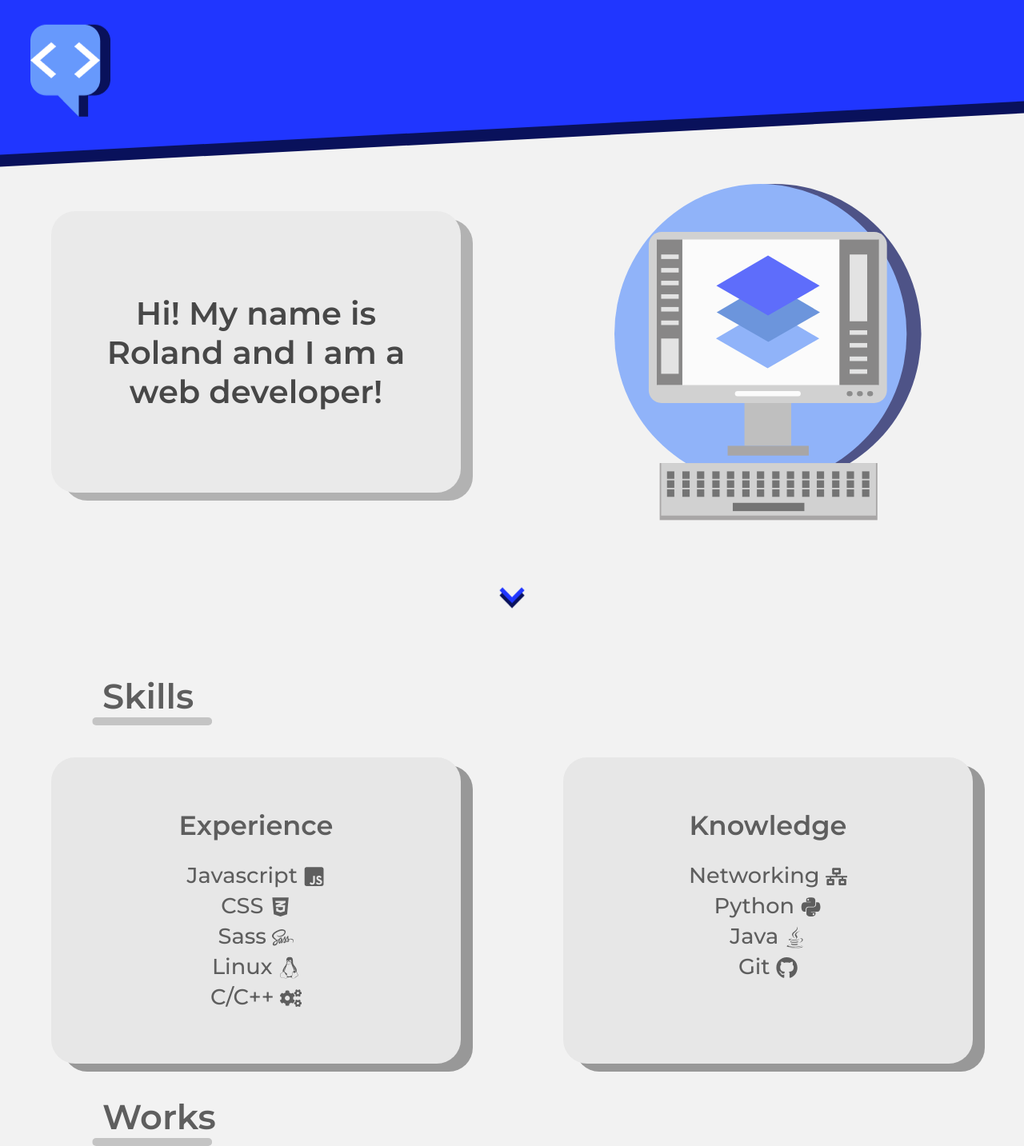
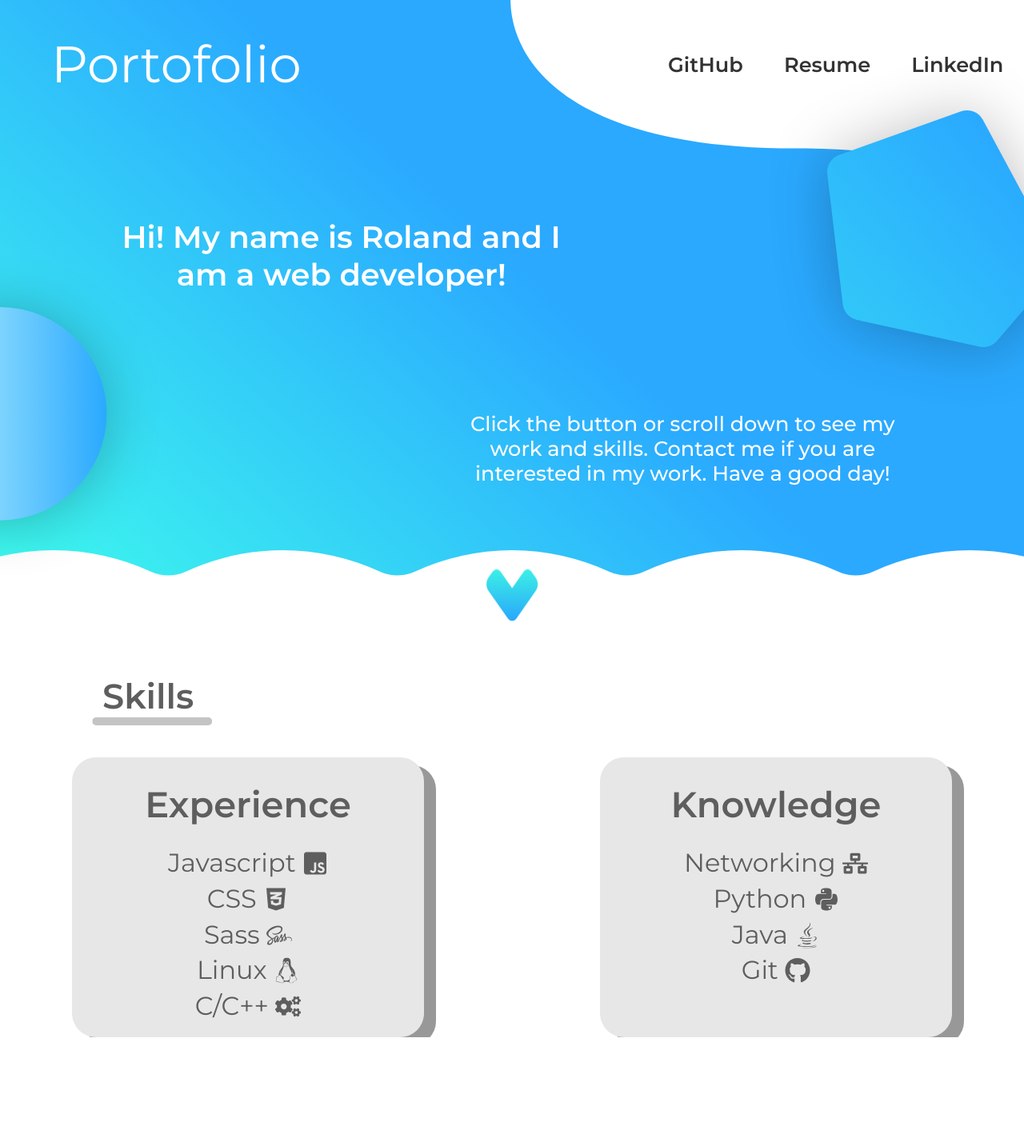
Before and after one commit to Rollo98/Portofolio, a React app: page / in a window 1280 px wide. Shown: the whole page at 80% size. After the commit the page ends 1297 px from the top, so only its background shows below. Built offline with nearby package versions, Linux system fonts and the light colour scheme.

Commit message:
remodel landing page

```diff
--- a/src/components/Header.js
+++ b/src/components/Header.js
@@ -5,15 +5,16 @@ const Header = () => {
   return (
     <div className="header">
       <div className="logo">
-        <img src={logo} alt="Logo" />
+        <h1>Portofolio</h1>
+        {/* <img src={logo} alt="Logo" /> */}
       </div>
-      {/* <div className="nav-buttons">
+      <div className="nav-buttons">
         <ul>
           <li>GitHub</li>
           <li>Resume</li>
           <li>LinkedIn</li>
         </ul>
-      </div> */}
+      </div>
     </div>
   )
 }
--- a/src/components/Hero.js
+++ b/src/components/Hero.js
@@ -1,6 +1,6 @@
 import React from 'react'
 import pc from '../assets/PC.svg'
-import arrow from '../assets/arrow.svg'
+import arrow from '../assets/UnionarrowGrad.svg'
 import { Link } from 'react-scroll'
 
 const Hero = () => {
@@ -10,7 +10,13 @@ const Hero = () => {
         <div className="title">
           <h1>Hi! My name is Roland and I am a web developer!</h1>
         </div>
-        <img className="pc" src={pc} alt="PC" />
+        <div className="subtitle">
+          <h2>
+            Click the button or scroll down to see my work and skills. Contact
+            me if you are interested in my work. Have a good day!
+          </h2>
+        </div>
+        {/* <img className="pc" src={pc} alt="PC" /> */}
       </div>
       <Link to="title-boxes" spy={true} smooth={true} duration={500}>
         <img className="arrow" src={arrow} alt="arrow" />
--- a/src/components/Main.js
+++ b/src/components/Main.js
@@ -11,7 +11,7 @@ const Main = () => {
       <Header />
       <Hero />
       <Skills />
-      <Works />
+      {/* <Works /> */}
     </div>
   )
 }
--- a/src/index.css
+++ b/src/index.css
@@ -5,12 +5,12 @@
 /* ------ Phone ------ */
 
 body {
-  height: 95vh;
+  height: 90vh;
   margin: 0;
   padding: 0;
   background-color: #F2F2F2;
-  /* background: url('./assets/Subtractbg.svg') no-repeat center; */
-  /* background-size: cover; */
+  background: url('./assets/Subtractbg.svg') no-repeat center;
+  background-size: cover;
   box-sizing: border-box
 }
 
@@ -21,64 +21,63 @@ body {
   padding: 0;
 }
 
-/* #left {
+#left {
+  display: none;
   width: 25vh;
   position: absolute;
   top: 40%;
 }
 
 #right {
+  display: none;
   right: 0;
+  top: 5%;
   width: 50vh;
   position: absolute;
   z-index: 1;
-} */
-
-li {
-  font-family: "Montserrat", sans-serif;
-  font-weight: 600;
-  font-size: 0.9em;
-  cursor: pointer;
 }
 
 .header {
-  margin-top: -5vh;
-  height: 25vh;
+  height: 20vh;
   width: 100vw;
-  background-color: #2036FF;
   display: grid;
-  transform: skewY(-3deg);
   grid-template-columns: 1fr 1fr;
-  -webkit-box-shadow: 0px 15px 0px 0px #09115b;
-  -moz-box-shadow: 0px 15px 0px 0px #09115b;
-  box-shadow: 0px 15px 0px 0px #09115b;
 }
 
 .logo {
   display: flex;
-  transform: skewY(3deg);
-  justify-content: flex-start;
+  margin: 0 5% 0 10%;
   align-items: center;
-  margin: 3vh 0 0 3vw;
+}
 
+.logo h1 {
+  font-family: "Montserrat", sans-serif;
+  font-weight: 400;
+  font-size: 30px;
+  font-size: 8vw;
+  color: white;
+}
+
+.nav-buttons {
+  display: none;
+  justify-content: flex-end;
 }
 
 .nav-buttons ul {
   display: flex;
-  transform: skewY(3deg);
-  justify-content: flex-end;
-  margin: 12vh 3vw 0 0;
+  flex-direction: row;
+  align-self: center;
 }
 
 .nav-buttons ul li {
-  -webkit-box-shadow: 15px 0px 0px 0px #09115b;
-  -moz-box-shadow: 15px 0px 0px 0px #09115b;
-  box-shadow: 15px 0px 0px 0px #09115b;
   list-style-type: none;
-  margin: 0 1vw;
-  background-color: #E7E7E7;
-  border-radius: 30px;
-  padding: 1vh 4vw;
+  padding: 0 2vw;
+  font-family: "Montserrat", sans-serif;
+  font-weight: 600;
+  font-size: 30px;
+  font-size: 2vw;
+  color: rgba(0, 0, 0, 0.8);
+  cursor: pointer
 }
 
 .shadow {
@@ -91,28 +90,36 @@ li {
   height: 60vh;
   display: grid;
   margin-top: 5vh;
-  color: black;
-  opacity: 0.7;
-  /* grid-template: 1fr 1fr; */
+  color: white;
+  grid-template-rows: 1fr 1fr;
 }
 
 .hero h1 {
   padding: 0 5vw;
   font-family: "Montserrat", sans-serif;
   font-weight: 600;
-  font-size: 2em;
+  font-size: 30px;
+  font-size: 7vw;
+  text-align: center
+}
+
+.hero h2 {
+  padding: 0 5vw;
+  font-family: "Montserrat", sans-serif;
+  font-weight: 500;
+  font-size: 30px;
+  font-size: 5vw;
   text-align: center
 }
 
 .title {
-  max-height: 50vh;
   display: flex;
   align-items: center;
 }
 
-.hero .pc {
-  margin: auto;
-  width: 50%;
+.subtitle {
+  display: flex;
+  align-items: center;
 }
 
 .arrow {
@@ -141,18 +148,20 @@ li {
   display: flex;
   flex-direction: column;
   text-align: center;
-  padding: 5vw;
+  padding: 4vh 0 2vh 0
 }
 
 .skill p {
   margin-bottom: 3vh;
   font-weight: 600;
-  font-size: 2.1em;
+  font-size: 30px;
+  font-size: 7vw;
 }
 
 .skill li {
-  font-size: 1.7em;
-  font-weight: 500;
+  font-size: 30px;
+  font-size: 6vw;
+  font-weight: 400;
   list-style-type: none;
   line-height: 1.4;
 }
@@ -182,29 +191,50 @@ li {
 
 /* ------ Media Query ------ */
 
+
 @media only screen and (min-width:650px) {
-  .hero {
-    grid-template-columns: 1fr 1fr;
+  .nav-buttons {
+    display: flex
   }
 
-  .hero .pc {
-    width: 60%;
+  #left,
+  #right {
+    display: block
+  }
+
+  .logo h1 {
+    font-size: 30px;
+    font-size: 5vw;
+  }
+
+  .hero {
+    grid-template-columns: 1fr 1fr 1fr;
+  }
+
+  .hero h1 {
+    font-weight: 600;
+    font-size: 30px;
+    font-size: 3vw;
+  }
+
+  .hero h2 {
+    font-weight: 500;
+    font-size: 30px;
+    font-size: 2vw;
   }
 
   .title {
+    grid-column: 1/3;
     margin: 5vw;
-    border-radius: 30px;
-    background-color: #E7E7E7;
-    -webkit-box-shadow: 15px 10px 0px 0px #989898;
-    -moz-box-shadow: 15px 10px 0px 0px #989898;
-    box-shadow: 15px 10px 0px 0px #989898;
     display: flex;
     align-items: center;
   }
 
-  .title h1 {
-    align-self: center;
-    font-size: 2.5em
+  .subtitle {
+    grid-column: 2/4;
+    margin: 5vw;
+    display: flex;
+    align-items: center;
   }
 
   .arrow {
@@ -214,15 +244,26 @@ li {
 
   .skills {
     grid-template-columns: 1fr 1fr;
-    grid-gap: 0;
+    /* margin: 0 10vw; */
+    /* grid-gap: 20vw; */
   }
 
   .skill {
-    margin: 0 5vw 0 5vw;
+    margin: 0 7vw 0 7vw;
     border-radius: 30px;
     -webkit-box-shadow: 15px 10px 0px 0px #989898;
     -moz-box-shadow: 15px 10px 0px 0px #989898;
     box-shadow: 15px 10px 0px 0px #989898;
+  }
+
+  .skill p {
+    font-size: 30px;
+    font-size: 3.5vw;
+  }
+
+  .skill li {
+    font-size: 30px;
+    font-size: 2.5vw;
   }
 
   .title-boxes {
@@ -238,6 +279,13 @@ li {
   }
 }
 
+@media only screen and (max-width:769px) {
+  .skill {
+    margin: 0 3vw 0 3vw;
+
+  }
+}
+
 /* ------ Keyframes ------ */
 
 @keyframes bounce {
--- a/src/pages/App.js
+++ b/src/pages/App.js
@@ -5,8 +5,8 @@ import right from '../assets/Polygonright.svg'
 export default props => {
   return (
     <div>
-      {/* <img src={left} id="left" /> */}
-      {/* <img src={right} id="right" /> */}
+      <img src={left} id="left" />
+      <img src={right} id="right" />
       <div className="wrapper">{props.children}</div>
     </div>
   )
```
Also changed, not shown: src/assets/UnionarrowGrad.svg (added).
